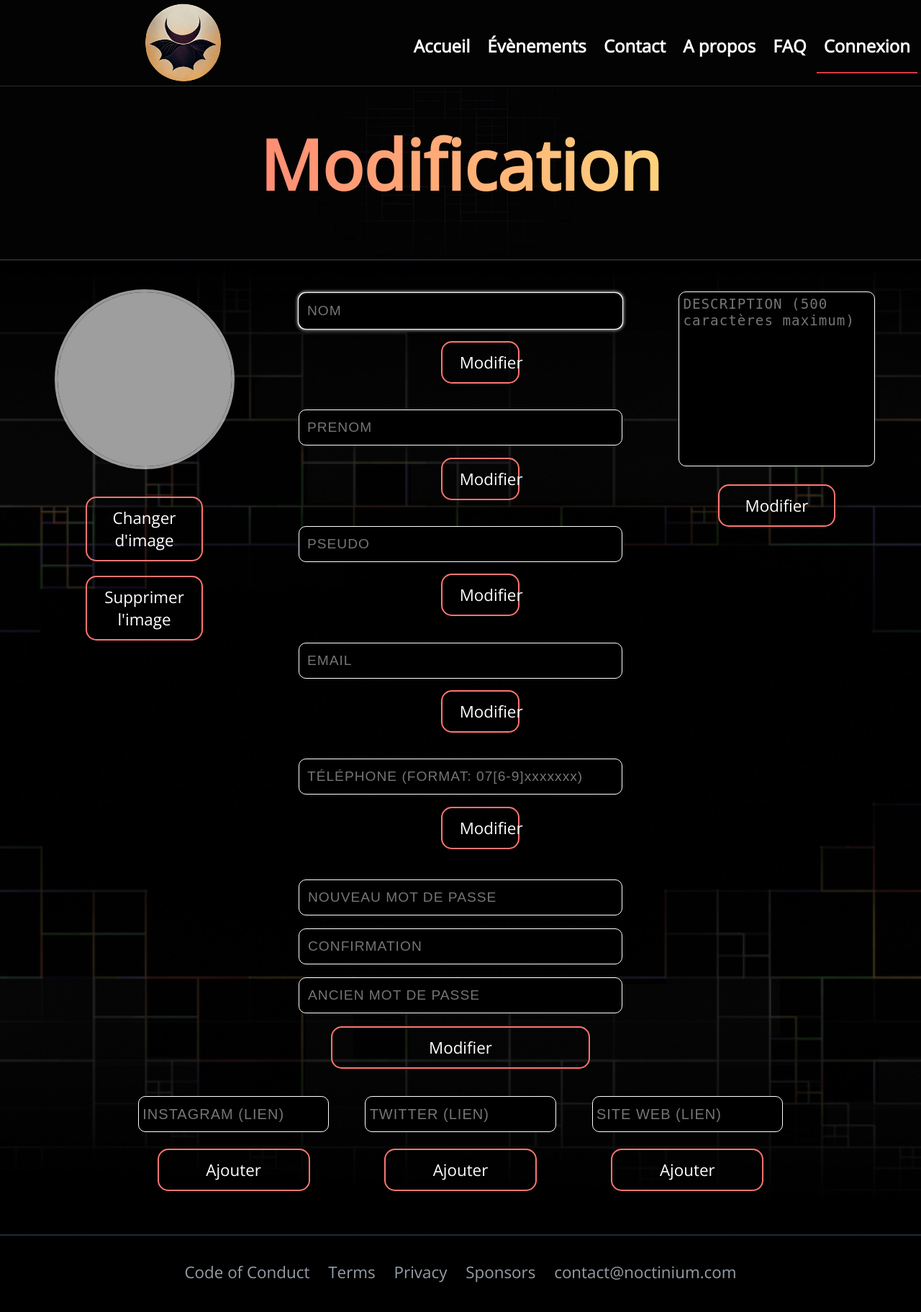
After one commit to Niwa-Yume/Noctinium, a PHP site: page /compteConfiguration.html in a window 1280 px wide. The commit adds this page. Shown: the whole page at 72% size. Run offline with PHP 8.4, Linux system fonts and the light colour scheme; some libraries are stand-ins or nearby versions; grey boxes are pictures that could not be loaded.

Commit message:
Add files via upload

```diff
--- a/Noctinium/asset/user.css
+++ b/Noctinium/asset/user.css
@@ -9,7 +9,9 @@
       border-radius: 10px;
       resize: none;
       align-items: center;
-      max-width: 200px;
+      max-width: 450px;
+      height: 50px;
+      font-size: 1.2rem;
   }
   .formUser:focus{
       border: 1px solid white;
@@ -25,15 +27,33 @@
       border-radius: 10px;
       resize: none;
       align-items: center;
-      max-width: 510px;
+      font-size: 1.2rem;
+      height: 70%;
+      margin-bottom: 20px;
   }
+  .formUserBio:focus{
+    border: 1px solid white;
+    filter: drop-shadow(0 0 0.15rem white);
+}
+  .formUserBio-M{
+    border: 1px solid white;
+    width: 70%;
+    background-color: #000;
+    color: #fff;
+    letter-spacing: 1px;
+    padding: 2%;
+    border-radius: 10px;
+    resize: none;
+    align-items: center;
+    font-size: 1.2rem;
+    height: 20%;
+    margin-bottom: 20px;
+}
   .formUserCont {
     font-family: 'Lato';
-    font-weight: 400;
-    margin:  30px 0;
     display: inline-block;
     width: 100%;
-    max-width: 600px;
+    max-width: 800px;
   }
 
   .formGrid{
@@ -72,10 +92,35 @@
     margin: auto;
     column-gap: 30px;
   }
+  .profilCompteModif{
+    display: grid;
+    grid-template-columns: 1fr 2fr 1fr;
+    max-width: 90%;
+    margin: auto;
+    column-gap: 30px;
+  }
+  .profilCompteModifTel{
+    display: inline;
+    max-width: 90%;
+    margin: auto;
+    column-gap: 30px;
+  }
   @media screen and (max-width: 1050px){
     .profilCompte{
       display: inline;
     }
+  }
+  @media screen and (max-width: 1050px){
+    .profilCompteModif{
+      display: inline;
+    }
+  }
+  form.col-sm-12 .uploadFile{
+    width: 20%;
+    margin-left: 10%;
+  }
+  .labelInfo{
+    color: rgb(133, 133, 133);
   }
   .PP{
     width: 250px;
@@ -177,6 +223,10 @@
   grid-template-columns: auto auto auto;
   margin: auto;
   column-gap: 50px;
+}
+.mdp{
+  max-width: 600px;
+  margin: auto;
 }
 #labelNom{
   grid-area: labelNom;
@@ -222,14 +274,15 @@
 }
 #infoBio{
   text-align: justify;
-  max-width: 600px;
+  max-width: 800px;
   margin: auto;
   font-size: 1.5rem;
 }
-.changeProfil{
-  width: 100%;
-  margin-bottom: 8%;
-  white-space: nowrap;
+#formTel{
+  grid-area: tel;
+}
+#labelTel{
+  grid-area: labelTel;
 }
 .changeProfilCont{
   float: right;
--- /dev/null
+++ b/Noctinium/compteConfiguration.html
@@ -0,0 +1,206 @@
+<!DOCTYPE html>
+<html>
+    <head>
+        <link rel="stylesheet" href="asset/style.css">
+		  <link rel="stylesheet" href="https://maxcdn.bootstrapcdn.com/font-awesome/4.4.0/css/font-awesome.min.css">
+      <meta charset="utf-8" />
+      <link rel="stylesheet" href="asset/user.css">
+      <title>Compte</title>
+      <link rel="icon" href="image/logo_noctinium_16x16.png">
+    </head>
+    <body>
+        <header>
+            <a href="index.html"><img class="logo" id="logo" src="image/logo_noctinium.png" alt="Logo"></a>
+            <nav>
+              <li><a href="index.html">Accueil</a></li>
+              <li><a href="eventlist.html">Évènements</a></li>
+              <li><a href="contact.html">Contact</a></li>
+              <li><a href="propos.html">A propos</a></li>
+              <li><a href="faq.html">FAQ</a></li>
+              <li class="active"><a href="connexion.html">Connexion</a></li>
+          </nav>
+        </header>
+        <section class="content content-small">
+          <div class="container">
+              <h1 class="gradient-text">Modification</h1>
+          </div>
+        </section>
+        <hr class="gradient">
+        <section class="subscribe">
+          <div id="page" class="profilCompteModif">
+            <div class="imgCont">
+              <img id="pp" src="image/david.png" class="PP" alt="Image de profil">
+              <div id="btnChangeImg" class="form-group-insc">
+                <div class="col-sm-12">
+                  <label class="uploadFile">
+                    <input id="select" type="file" class="btnUpload" accept="images/*" name="newImg" value="" required>
+                    Changer d'image
+                  </label>
+                  <form action="">
+                    <input id="change" type="submit" class="btnUpload" name="addImg" value="" required>
+                  </form>
+                  <form action="">
+                  <label class="uploadFile">
+                    <input type="submit" class="btnUpload" name="deleteImg" value="" required>
+                    Supprimer l'image
+                  </label>
+                  </form>
+                </div>
+              </div>
+            </div>
+            <div>
+            <div class="formUserCont" action="">
+            <div id="formNom" class="form-group-insc">
+              <form class="col-sm-12">
+                <input type="text" class="formUser insc-form" id="nom" placeholder="NOM" name="name" value="" required autofocus>
+                <label class="uploadFile">
+                  <input type="submit" class="btnUpload" name="changerInfo" value="" required>
+                  Modifier
+                </label>
+              </form>
+            </div>
+
+            <div id="formPrenom" class="form-group-insc">
+              <form class="col-sm-12">
+                <input type="text" class="formUser insc-form" id="prenom" placeholder="PRENOM" name="prenom" value="" required>
+                <label class="uploadFile">
+                  <input type="submit" class="btnUpload" name="changerInfo" value="" required>
+                  Modifier
+                </label>
+              </form>
+            </div>
+            <div id="formPseudo" class="form-group-insc">
+              <form class="col-sm-12">
+                <input type="text" class="formUser insc-form" id="pseudo" placeholder="PSEUDO" name="pseudo" value="" required autofocus>
+                <label class="uploadFile">
+                  <input type="submit" class="btnUpload" name="changerInfo" value="" required>
+                  Modifier
+                </label>
+              </form>
+            </div>
+
+            <div id="formEmail" class="form-group-insc">
+              <form class="col-sm-12">
+                <input type="email" class="formUser insc-form" id="email" placeholder="EMAIL" name="email" value="" required>
+                <label class="uploadFile">
+                  <input type="submit" class="btnUpload" name="changerInfo" value="" required>
+                  Modifier
+                </label>
+              </form>
+            </div>
+
+            <div id="formTel" class="form-group-insc">
+              <form class="col-sm-12">
+                <input type="tel" class="formUser insc-form" id="tel" placeholder="TÉLÉPHONE (FORMAT: 07[6-9]xxxxxxx)" name="tel" value="" required>
+                <label class="uploadFile">
+                  <input type="submit" class="btnUpload" name="changerInfo" value="" required>
+                  Modifier
+                </label>
+              </form>
+            </div>
+          </div>
+            </div>
+
+            <div>
+              <form id="formBio" class="form-group-insc">
+                <div class="col-sm-12">
+                  <textarea class="formUserBio" rows="10" placeholder="DESCRIPTION (500 caractères maximum)" id="bio" name="description_event" required maxlength="500"></textarea>
+                  <label class="uploadFile">
+                    <input type="submit" class="btnUpload" name="changerInfo" value="" required>
+                    Modifier
+                  </label>
+                </div>
+              </form>
+            </div>
+          </div>
+          <form class="mdp" action="">
+            <div id="formMdp" class="form-group-insc">
+              <div class="col-sm-12">
+                <input type="password" class="formUser insc-form" id="mdp" placeholder="NOUVEAU MOT DE PASSE" name="mdp" value="" required autofocus>
+                <input type="password" class="formUser insc-form" id="mdp2" placeholder="CONFIRMATION" name="mdp2" value="" required>
+                <input type="password" class="formUser insc-form" id="mdp3" placeholder="ANCIEN MOT DE PASSE" name="mdp2" value="" required>
+                <label class="uploadFile">
+                  <input type="submit" class="btnUpload" name="changerInfo" value="" required>
+                  Modifier
+                </label>
+              </div>
+            </div>
+          </form>
+          <div id="social" class="addSocialGrid">
+            <form action="">
+              <div class="form-group">
+                <div class="col-sm-12 ajout">
+                  <input type="text" class="form-control" id="insta" placeholder="INSTAGRAM (LIEN)" name="name" value="" required>
+                  <label class="uploadFile">
+                    <input type="submit" class="btnUpload" name="changerInfo" value="" required>
+                    Ajouter
+                  </label>
+                </div>
+            </form>
+            </div>
+            <form action="">
+              <div class="form-group">
+                <div class="col-sm-12 ajout">
+                  <input type="text" class="form-control" id="twitter" placeholder="TWITTER (LIEN)" name="name" value="" required>
+                  <label class="uploadFile">
+                    <input type="submit" class="btnUpload" name="changerInfo" value="" required>
+                    Ajouter
+                  </label>
+                </div>
+              </div>
+            </form>
+            <form action="">
+              <div class="form-group">
+                <div class="col-sm-12 ajout">
+                  <input type="text" class="form-control" id="siteweb" placeholder="SITE WEB (LIEN)" name="name" value="" required>
+                  <label class="uploadFile">
+                    <input type="submit" class="btnUpload" name="changerInfo" value="" required>
+                    Ajouter
+                  </label>
+                </div>
+              </div>
+            </form>
+          </div>
+        </section>
+        <hr class="gradient">
+        <footer>
+            <ul class="linear-list">
+                <li>
+                    <a href="">Code of Conduct</a>
+                </li>
+                <li>
+                    <a href="">Terms</a>
+                </li>
+                <li>
+                    <a href="">Privacy</a>
+                </li>
+                <li>
+                  <a href="sponsor.html">Sponsors</a>
+                </li>
+                <li>
+                    <a href="">contact@noctinium.com</a>
+                </li>
+            </ul>
+        </footer>
+		<script>
+      var element = document.getElementById("logo");
+      var page = document.getElementById("page");
+      var desc = document.getElementById("bio")
+			if(/Android|webOS|iPhone|iPad|iPod|BlackBerry|IEMobile|Opera Mini/i.test(navigator.userAgent)){
+        element.classList.toggle("logo");
+        element.classList.toggle("logo-M");
+        page.classList.toggle("profilCompteModif");
+        page.classList.toggle("profilCompteModifTel");
+        desc.classList.toggle("formUserBio")
+        desc.classList.toggle("formUserBio-M")
+      }
+
+      const change = document.getElementById("change");
+      const select = document.getElementById("select");
+
+      select.addEventListener("change", function() {
+        change.click();
+      });
+		</script>
+    </body>
+</html>
--- a/Noctinium/connexion.html
+++ b/Noctinium/connexion.html
@@ -1,3 +1,5 @@
+<!DOCTYPE html>
+<html>
 <head>
     <title>Connexion</title>
 	<meta charset="utf-8" />
@@ -7,7 +9,7 @@
   </head>
 <body>
     <header>
-        <a href="index.html"><img class="logo" id="logo" src="image/logo_noctinium.png"></a>
+        <a href="index.html"><img class="logo" id="logo" src="image/logo_noctinium.png" alt="Logo"></a>
         <nav>
             <li><a href="index.html">Accueil</a></li>
             <li><a href="eventlist.html">Évènements</a></li>
--- a/Noctinium/error.html
+++ b/Noctinium/error.html
@@ -1,3 +1,4 @@
+<!DOCTYPE html>
 <html>
     <head>
         <link rel="stylesheet" href="asset/style.css">
@@ -7,7 +8,7 @@
     </head>
     <body>
         <header>
-            <a href="index.html"><img class="logo" id="logo" src="image/logo_noctinium.png"></a>
+            <a href="index.html"><img class="logo" id="logo" src="image/logo_noctinium.png" alt="Logo"></a>
             <nav>
                 <li><a href="index.html">Accueil</a></li>
                 <li><a href="eventlist.html">Évènements</a></li>
--- a/Noctinium/eventAdd.html
+++ b/Noctinium/eventAdd.html
@@ -1,3 +1,4 @@
+<!DOCTYPE html>
 <html>
 <head>
     <title>Ajout d'évènement</title>
@@ -8,7 +9,7 @@
   </head>
 <body>
     <header>
-        <a href="index.html"><img class="logo" id="logo" src="image/logo_noctinium.png"></a>
+        <a href="index.html"><img class="logo" id="logo" src="image/logo_noctinium.png" alt="Logo"></a>
         <nav>
             <li><a href="index.html">Accueil</a></li>
             <li class="active"><a href="eventlist.html">Évènements</a></li>
--- a/Noctinium/faq.html
+++ b/Noctinium/faq.html
@@ -1,5 +1,5 @@
+<!DOCTYPE html>
 <html>
-
 <head>
     <title>FAQ</title>
 	<meta charset="utf-8" />
@@ -9,7 +9,7 @@
 
 <body>
     <header>
-        <a href="index.html"><img class="logo" id="logo" src="image/logo_noctinium.png"></a>
+        <a href="index.html"><img class="logo" id="logo" src="image/logo_noctinium.png" alt="Logo"></a>
         <nav>
             <li><a href="index.html">Accueil</a></li>
             <li><a href="eventlist.html">Évènements</a></li>
--- a/Noctinium/map.html
+++ b/Noctinium/map.html
@@ -1,3 +1,4 @@
+<!DOCTYPE html>
 <html>
     <head>
         <link rel="stylesheet" href="asset/style.css">
@@ -13,7 +14,7 @@
     <!--CECI EST LE CORPPS DE LA PAGE-->
     <body>
         <header>
-            <a href="index.html"><img class="logo" id="logo" src="image/logo_noctinium.png"></a>
+            <a href="index.html"><img class="logo" id="logo" src="image/logo_noctinium.png" alt="Logo"></a>
             <nav>
               <li><a href="index.html">Accueil</a></li>
               <li><a href="eventlist.html">Évènements</a></li>
--- a/Noctinium/mentionLegal.html
+++ b/Noctinium/mentionLegal.html
@@ -1,3 +1,4 @@
+<!DOCTYPE html>
 <html>
     <head>
         <link rel="stylesheet" href="asset/style.css">
@@ -7,7 +8,7 @@
     </head>
     <body>
         <header>
-            <a href="index.html"><img class="logo" id="logo" src="image/logo_noctinium.png"></a>
+            <a href="index.html"><img class="logo" id="logo" src="image/logo_noctinium.png" alt="Logo"></a>
             <nav>
                 <li><a href="index.html">Accueil</a></li>
                 <li><a href="eventlist.html">Liste des évènements</a></li>
--- a/Noctinium/propos.html
+++ b/Noctinium/propos.html
@@ -1,3 +1,4 @@
+<!DOCTYPE html>
 <html>
     <head>
         <link rel="stylesheet" href="asset/style.css">
@@ -7,7 +8,7 @@
     </head>
     <body>
         <header>
-            <a href="index.html"><img class="logo" id="logo" src="image/logo_noctinium.png"></a>
+            <a href="index.html"><img class="logo" id="logo" src="image/logo_noctinium.png" alt="Logo"></a>
             <nav>
                 <li><a href="index.html">Accueil</a></li>
                 <li><a href="eventlist.html">Évènements</a></li>
--- a/Noctinium/sponsor.html
+++ b/Noctinium/sponsor.html
@@ -1,3 +1,4 @@
+<!DOCTYPE html>
 <html>
     <head>
         <link rel="stylesheet" href="asset/style.css">
@@ -9,7 +10,7 @@
     </head>
     <body>
         <header>
-            <a href="index.html"><img class="" id="logo" src="image/logo_noctinium.png"></a>
+            <a href="index.html"><img class="" id="logo" src="image/logo_noctinium.png" alt="Logo"></a>
             <nav>
                 <li><a href="index.html">Accueil</a></li>
                 <li><a href="eventlist.html">Évènements</a></li>
@@ -29,7 +30,7 @@
         <div class="flexible" id="flex">
           <div class="flex">
             <h1>McDonald's</h1>
-            <a href=""><img src="image/mcdo.jpg" alt=""></a>
+            <a href=""><img src="image/mcdo.jpg" alt="Sponsor"></a>
             <div class="description">
                 McDonald's nous a permis d'optenir les fonds nécessaires pour héberger notre site.
             </div>
```
Also changed, not shown: other parts of Noctinium/asset/user.css (+19 -9 lines), Noctinium/bdd/noctinium.sql (+66 -54 lines), Noctinium/compte.html (+19 -64 lines), Noctinium/contact.html (+12 -3 lines), Noctinium/event.html (+4 -3 lines), Noctinium/eventlist.html (+8 -7 lines), Noctinium/index.html (+4 -3 lines), Noctinium/inscription.html (+8 -2 lines), Noctinium/organisateur.html (+7 -6 lines).
